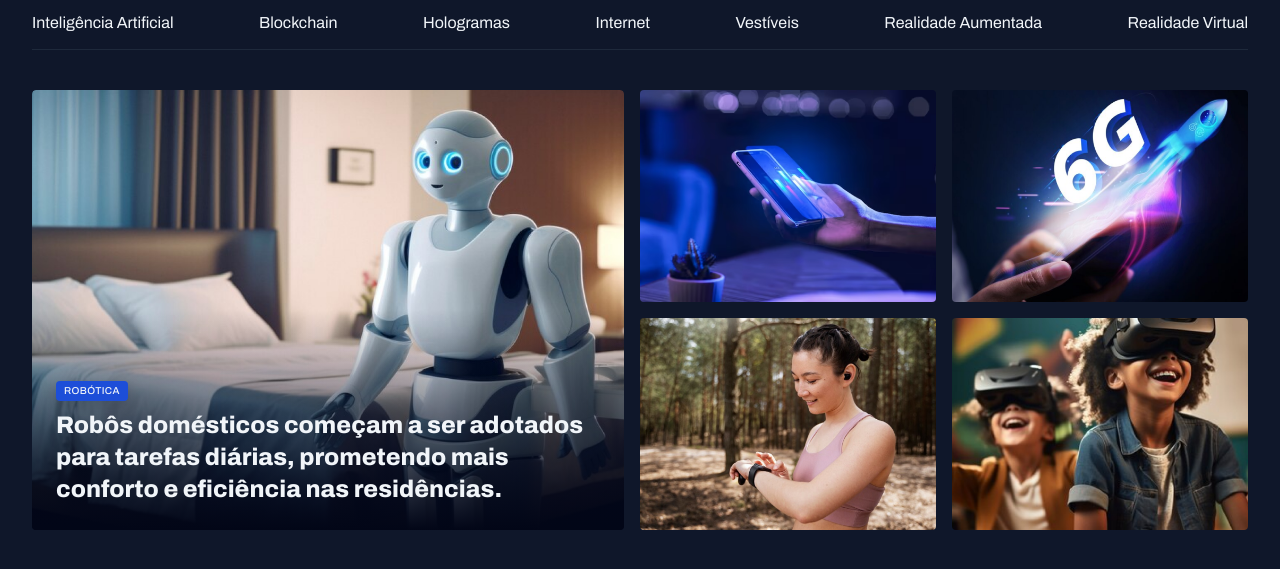
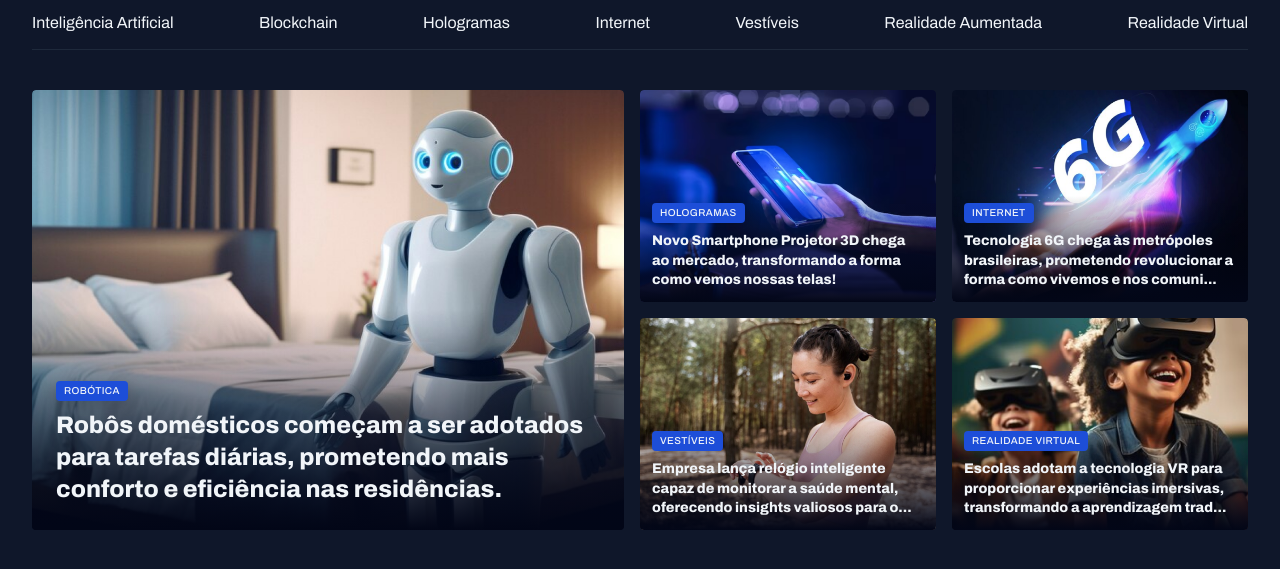
Before and after one commit to dricodriel/fullstack-projeto-portal-de-noticias, a plain HTML site: page index.html in a window 1280 px wide. Shown: the part 41-610 px from the top of the page. Drawn offline with Linux system fonts and the light colour scheme.

Commit message:
finalizando a seção de destaques

```diff
--- a/index.html
+++ b/index.html
@@ -52,23 +52,51 @@
                       </figcaption>
                 </figure>
                   <div class="grid grid-cols-2 gap-16">
-                  <div>
-                       <img src="assets/images/Image 02.png" alt="">
-                  </div>
+                  <figure class="card">
+                       <img src="assets/images/Image 02.png" alt="Novo Smartphone Projetor 3D chega ao mercado, transformando a forma como vemos nossas telas!">
 
-                  <div>
-                       <img src="assets/images/Image 03.png" alt="">
-                  </div>
+                       <figcaption>
+                        <span class="content-tag">hologramas</span>
+                        <h2 class="text-lg">
+                          Novo Smartphone Projetor 3D chega ao mercado, transformando a forma como vemos nossas telas!
+                        </h2>
+                      </figcaption>
+                  </figure>
 
-                  <div>
-                      <img src="assets/images/Image 04.png" alt="">
-                  </div>
+                  <figure class="card">
+                       <img src="assets/images/Image 03.png" alt="Tecnologia 6G chega às metrópoles brasileiras, prometendo revolucionar a forma como vivemos e nos comunicamos.">
 
-                  <div>
-                      <img src="assets/images/Image 05.png" alt="">
-                  </div>
+                       <figcaption>
+                        <span class="content-tag">internet</span>
+                        <h2 class="text-lg">
+                          Tecnologia 6G chega às metrópoles brasileiras, prometendo revolucionar a forma como vivemos e nos comuni...
+                        </h2>
+                      </figcaption>
+                  </figure>
 
-                  </div>
+                  <figure class="card">
+                      <img src="assets/images/Image 04.png" alt="Empresa lança relógio inteligente capaz de monitorar a saúde mental, oferecendo insights valiosos para o bem-estar pessoal.">
+
+                      <figcaption>
+                        <span class="content-tag">vestíveis</span>
+                        <h2 class="text-lg">
+                          Empresa lança relógio inteligente capaz de monitorar a saúde mental, oferecendo insights valiosos para o...
+                        </h2>
+                      </figcaption>
+                  </figure>
+
+                  <figure class="card">
+                      <img src="assets/images/Image 05.png" alt="Escolas adotam a tecnologia VR para proporcionar experiências imersivas, transformando a aprendizagem tradicional.">
+
+                      <figcaption>
+                        <span class="content-tag">realidade virtual</span>
+                        <h2 class="text-lg">
+                          Escolas adotam a tecnologia VR para proporcionar experiências imersivas, transformando a aprendizagem trad...
+                        </h2>
+                      </figcaption>
+                  </figure>
+
+                </div>
                 </section>
 
            </main>
--- a/styles/section.css
+++ b/styles/section.css
@@ -27,6 +27,10 @@ figcaption {
 
   padding: 24px;
 
+  &:has(.text-lg) {
+    padding: 12px;
+  }
+
   h2 {
     margin-top: 8px;
   }
```
